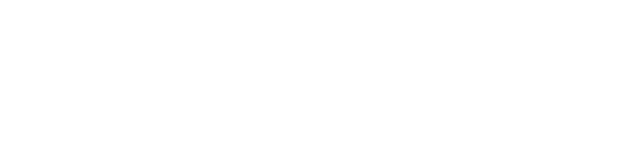
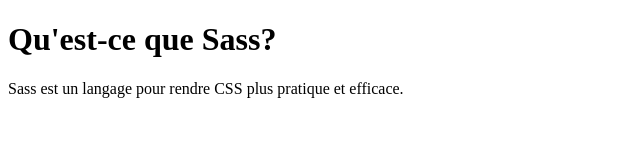
Before and after one commit to philippesanogo/japprends-sass, a plain HTML site: page index.html in a window 1280 px wide. Shown: the whole page, without its empty margins (0-640 px from the left). Drawn offline with Linux system fonts and the light colour scheme.

Commit message:
Add some text in index.html

```diff
--- a/index.html
+++ b/index.html
@@ -6,6 +6,13 @@
 	<title>Japprends Sass | JSass</title>
 </head>
 <body>
+	<div class="main">
 
+		<h1>Qu'est-ce que Sass?</h1>
+
+
+		<p>Sass est un langage pour rendre CSS plus pratique et efficace.</p>
+
+	</div>
 </body>
 </html>
```
